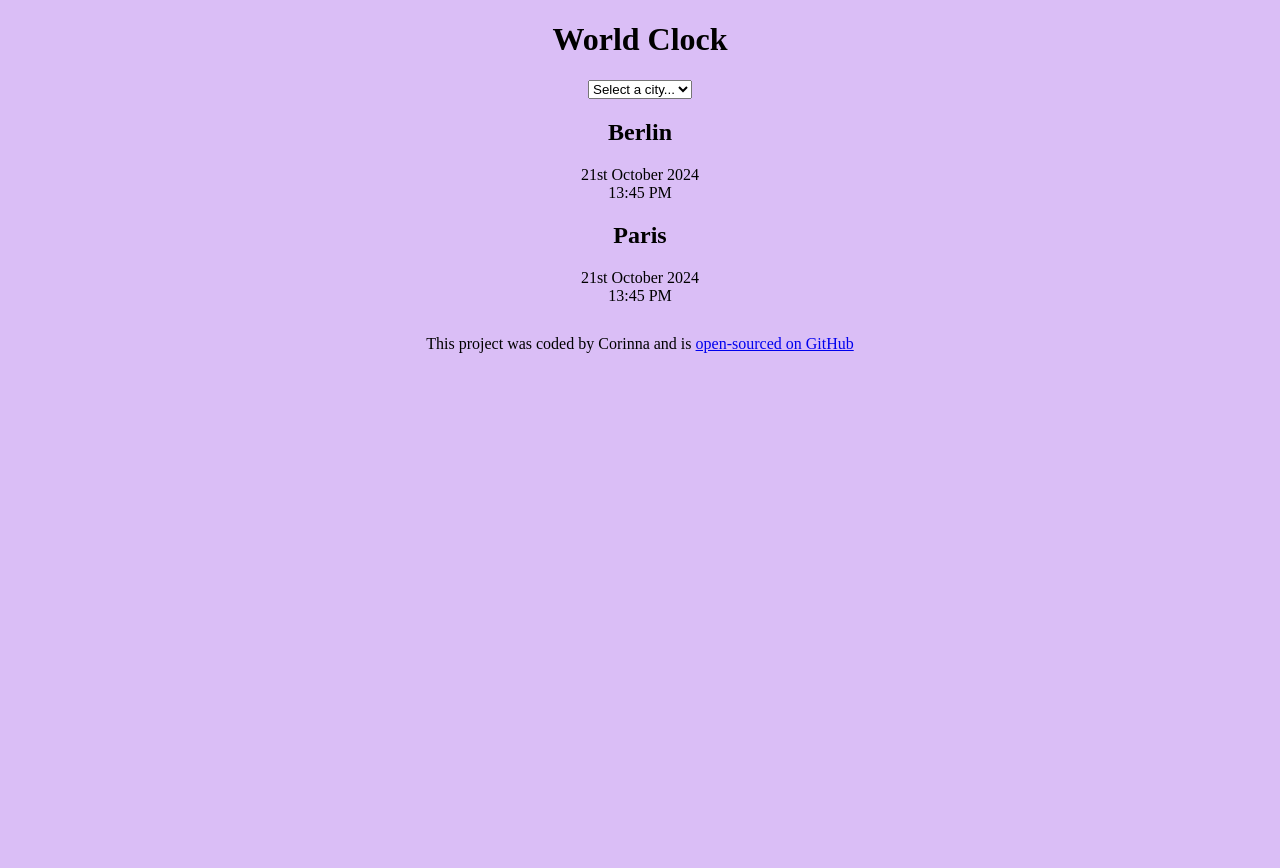
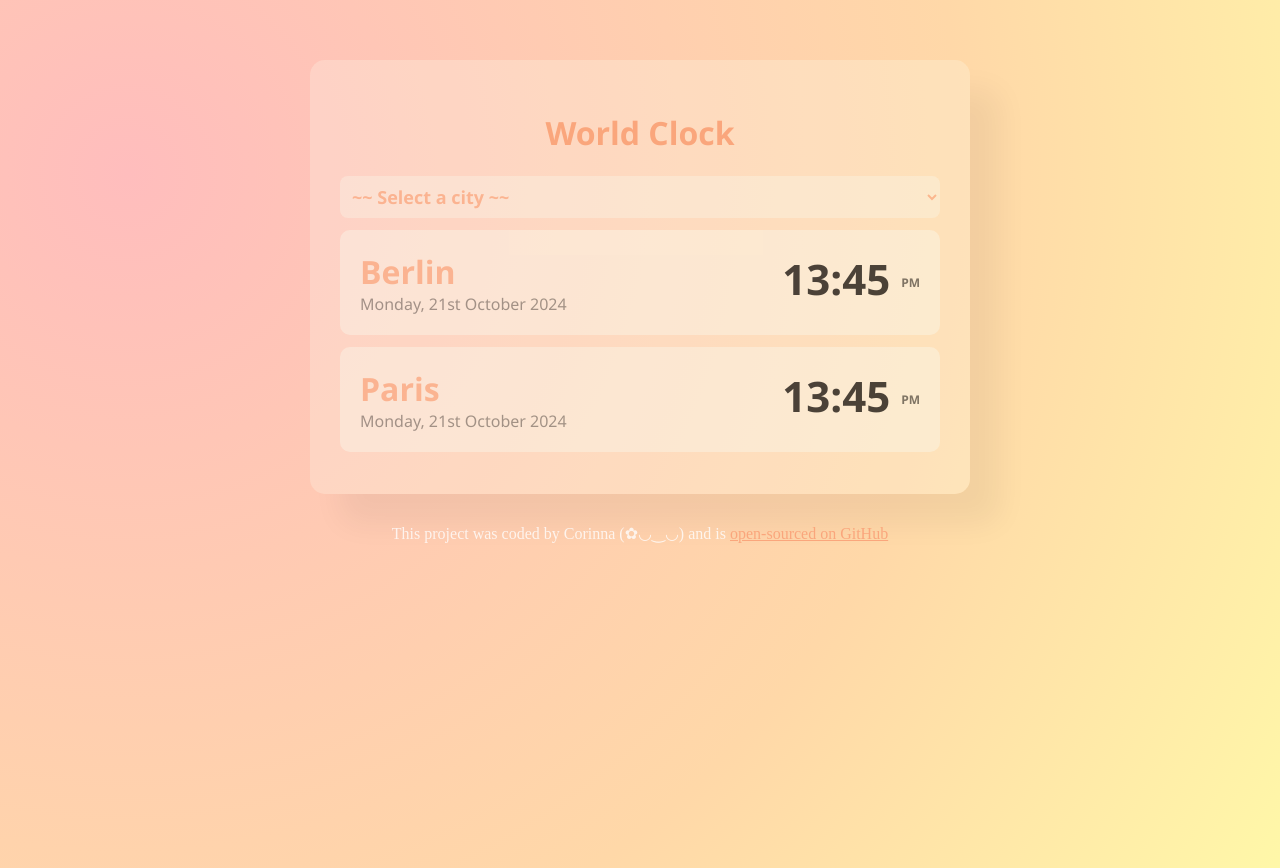
Before and after one commit to corinna19/world-clock, a plain HTML site: page index.html in a window 1280 px wide. Before the commit the page ends 800 px from the top, so only its background shows below. Drawn offline with Linux system fonts and the light colour scheme.

Commit message:
Completed CSS for World Clock

```diff
--- a/css/style.css
+++ b/css/style.css
@@ -1,22 +1,88 @@
+.container{
+    max-width: 600px;
+    margin: 0 auto;
+    margin-top: 60px;
+    background: rgba(249, 249, 236, 0.259);
+    padding: 30px;
+    box-shadow: 30px 30px 30px rgba(0, 0, 0, 0.05);
+    border-radius: 15px;
+}
+
 body{
-    background-color: rgba(137, 43, 226, 0.307);
+    background: radial-gradient(circle at 10% 20%, rgb(255, 189, 189) 0%, rgb(255, 216, 168) 62%, rgb(255, 248, 168) 100.7%);rgb(49, 41, 23);
+    height: 100vh;
 }
 
 h1{
     text-align: center;
+    color: #faa67c;
+    font-family:'Segoe UI', Tahoma, Geneva, Verdana, sans-serif;
+    font-size: 32px;
 }
+
+h2{
+    color: #faa67c;
+    font-size: 32px;
+    margin: 0;
+}
+
 
 select{
     display: block;
     margin: 0 auto;
+    width: 100%;
+    border: none;
+    border-radius: 8px;
+    padding: 8px;
+    font-family:'Segoe UI', Tahoma, Geneva, Verdana, sans-serif;
+    font-size: 18px;
+    background: rgba(249, 249, 236, 0.505);
+    color: #faa67c;
+    font-weight: bolder;
+    opacity: 0.7;
 }
 
 .city{
-    text-align: center;
+    display: flex;
+    justify-content: space-between;
+    margin: 12px 0;
+    text-align: left;
+    font-family:'Segoe UI', Tahoma, Geneva, Verdana, sans-serif;
+    font-size: 25px;
+    opacity: 0.7;
+    background: rgba(249, 249, 236, 0.593);
+    border: none;
+    border-radius: 10px;
+    padding: 20px;
+}
+
+
+.date{
+    opacity: 0.5;
+    font-size: 16px;
+}
+
+.time{
+    font-family:'Segoe UI', Tahoma, Geneva, Verdana, sans-serif;
+    font-size: 42px;
+    font-weight: bold;
+}
+
+.time small {
+    font-size: 12px;
+    vertical-align: middle;
+    line-height: 50px;
+    opacity: 0.7;
 }
 
 footer{
+    font-size: 16px;
     text-align: center;
     margin-top: 30px;
+    color: rgba(254, 254, 254, 0.796);
 
 }
+
+a {
+    color: #faa67c;
+}
--- a/index.html
+++ b/index.html
@@ -11,26 +11,30 @@
     <h1>World Clock</h1>
 
     <select>
-        <option value="">Select a city...</option>
+        <option value="">~~ Select a city ~~</option>
         <option value="">London</option>
-        <option value="">Madrid</option>
-        <option value="">Rome</option>
+        <option value="">Sydney</option>
+        <option value="">Toronto</option>
 
     </select>
 <div class="city">
+    <div>
     <h2>Berlin</h2>
-    <div class="date">21st October 2024</div>
-    <div class="time">13:45 PM</div>
+    <div class="date">Monday, 21st October 2024</div>
+    </div>
+    <div class="time">13:45 <small>PM</small></div>
 </div>
 <div class="city">
+    <div>
     <h2>Paris</h2>
-    <div class="date">21st October 2024</div>
-    <div class="time">13:45 PM</div>
+    <div class="date">Monday, 21st October 2024</div>
+    </div>
+    <div class="time">13:45 <small>PM</small></div>
 </div>
 
 </div>
 <footer>
-    This project was coded by Corinna and is <a href="https://github.com/corinna19/world-clock"> open-sourced on GitHub </a>
+    This project was coded by Corinna (✿◡‿◡) and is <a href="https://github.com/corinna19/world-clock"> open-sourced on GitHub </a>
 </footer>
 <script src="javascript/index.js"></script>
 </body>
```
